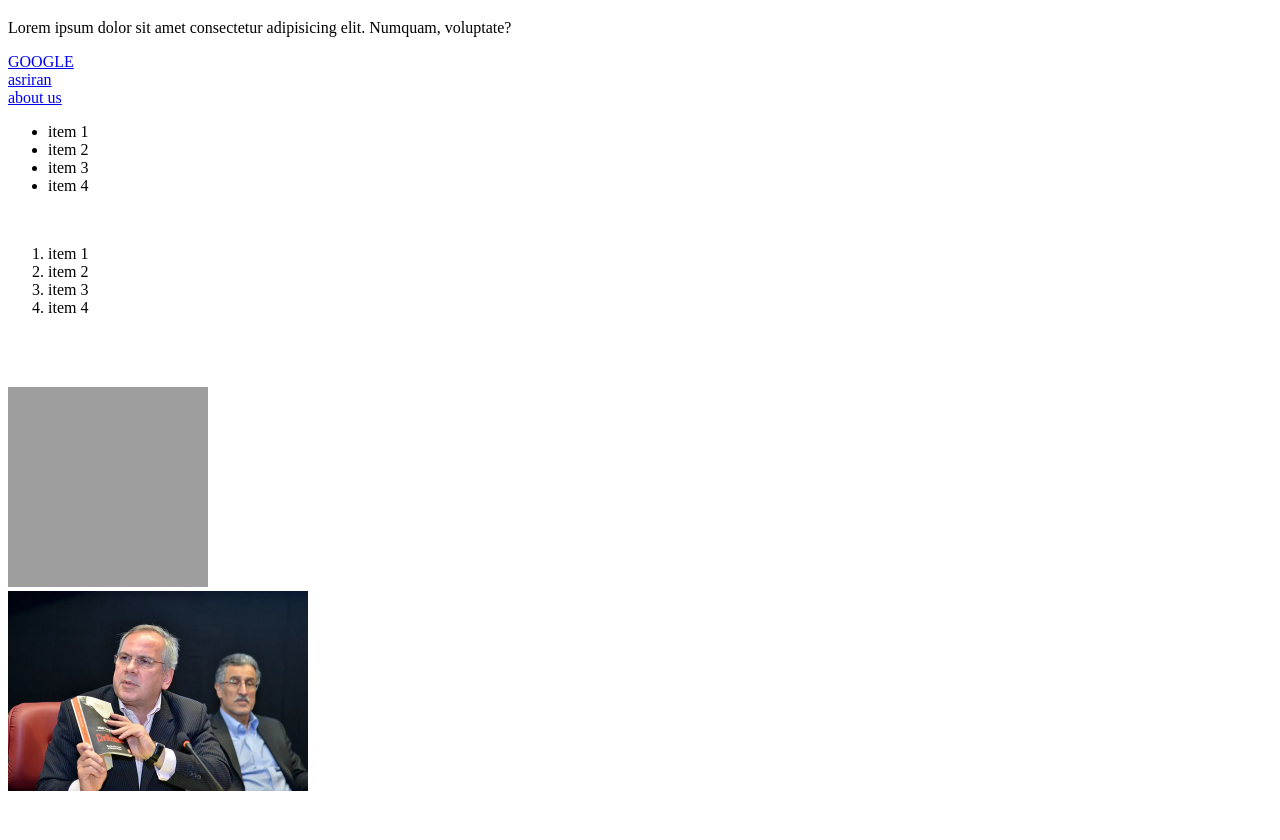
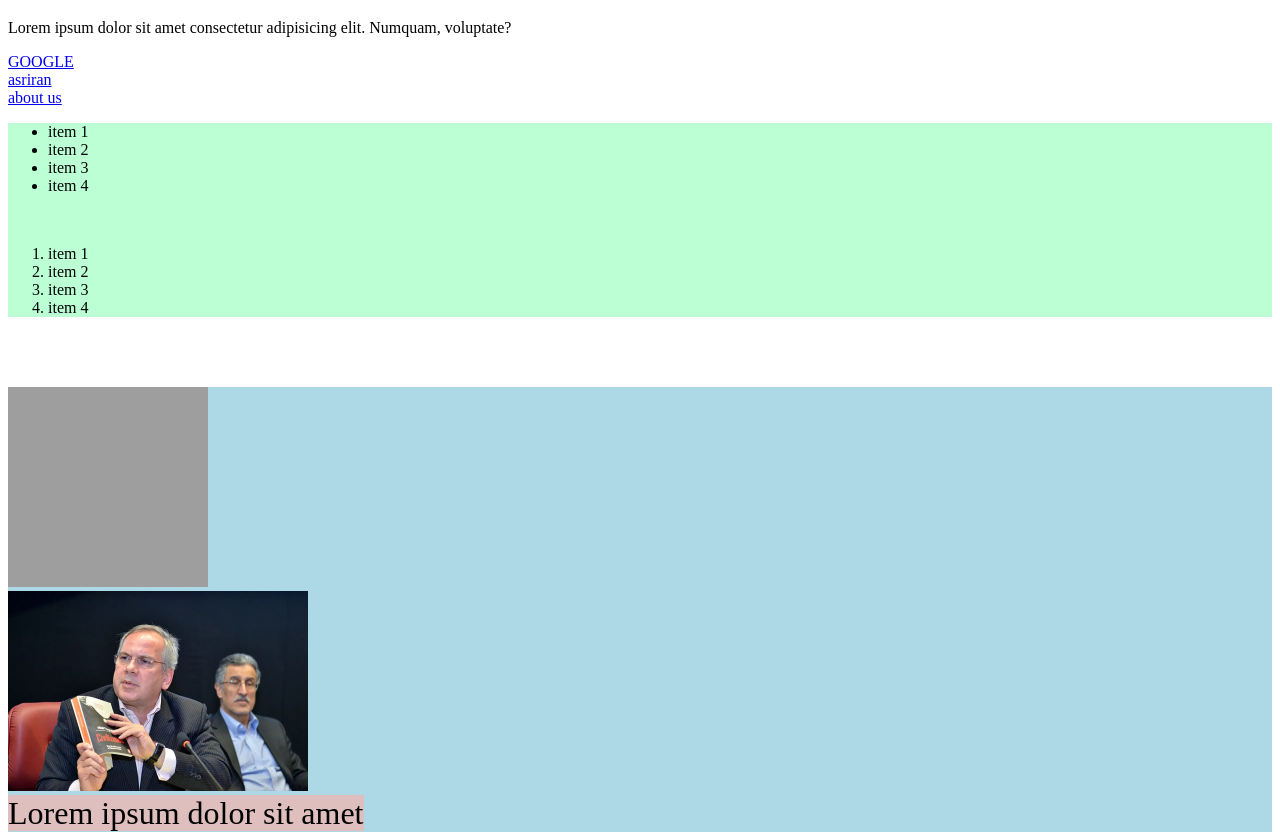
Before and after one commit to amirlinuxuser/frontend-html, a plain HTML site: page index.html in a window 1280 px wide. Shown: the part 163-1003 px from the top of the page. Before the commit the page ends 966 px from the top, so only its background shows below. Drawn offline with Linux system fonts and the light colour scheme; grey boxes are pictures that could not be loaded.

Commit message:
some css style

```diff
--- a/index.html
+++ b/index.html
@@ -21,6 +21,7 @@
     <br>
     <a href="about-us-dir/about-us.html" target="_blank">about us</a>
     <br>
+    <div style="background-color: rgb(188, 255, 213);">
         <ul>
             <li>item 1</li>
             <li>item 2</li>
@@ -34,9 +35,13 @@
             <li>item 3</li>
             <li>item 4</li>
         </ol>
+
+    </div>
+
     <br>
     <br>
     <br>
+    <div style="background-color: lightblue;">
         <img src="https://www.asriran.com/media/c50ea694ZTp3ZWJwfGY6MjU1MjE1Ni5qcGd8ZnVpOjI0NDA5Mjh8bDpmYXx2OjF8dzo0NDM.webp"
             alt="china president image" width="200" height="200">
 
@@ -44,6 +49,12 @@
         <img src="assets/images/f759ba29ZTp3ZWJwfGY6MjU1MzE1OC53ZWJwfGZ1aToyNDQxODI0fGw6ZmF8djox.webp"
             alt="sariolghalam image" width="300" height="200">
 
+        <br>
+        <span style="background-color: rgb(223, 190, 190);font-size:xx-large;">Lorem ipsum dolor sit amet</span>
+
+
+    </div>
+
 </body>
 
 </html>
```
Lines whose indentation alone changed are shown as unchanged.
